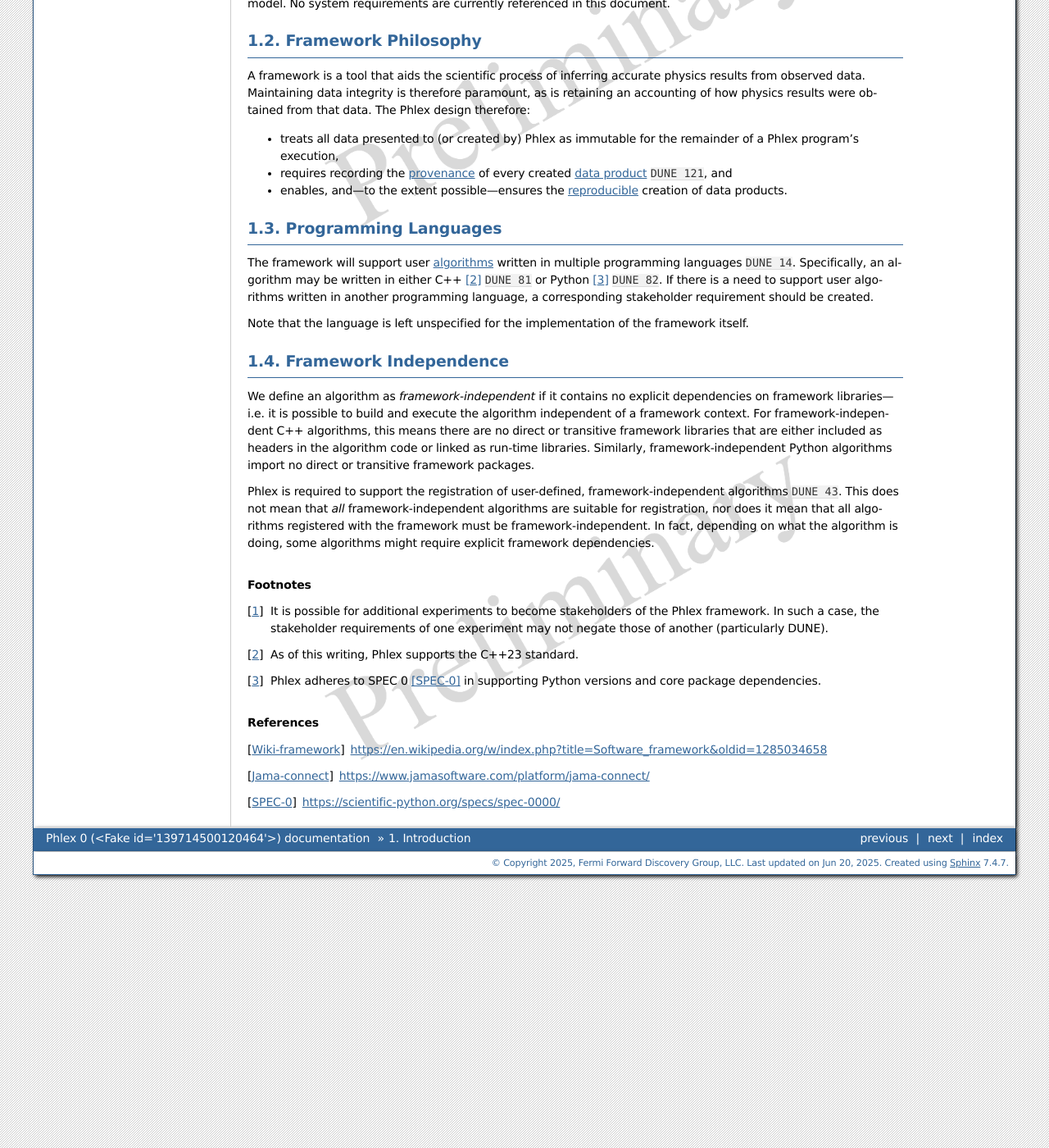
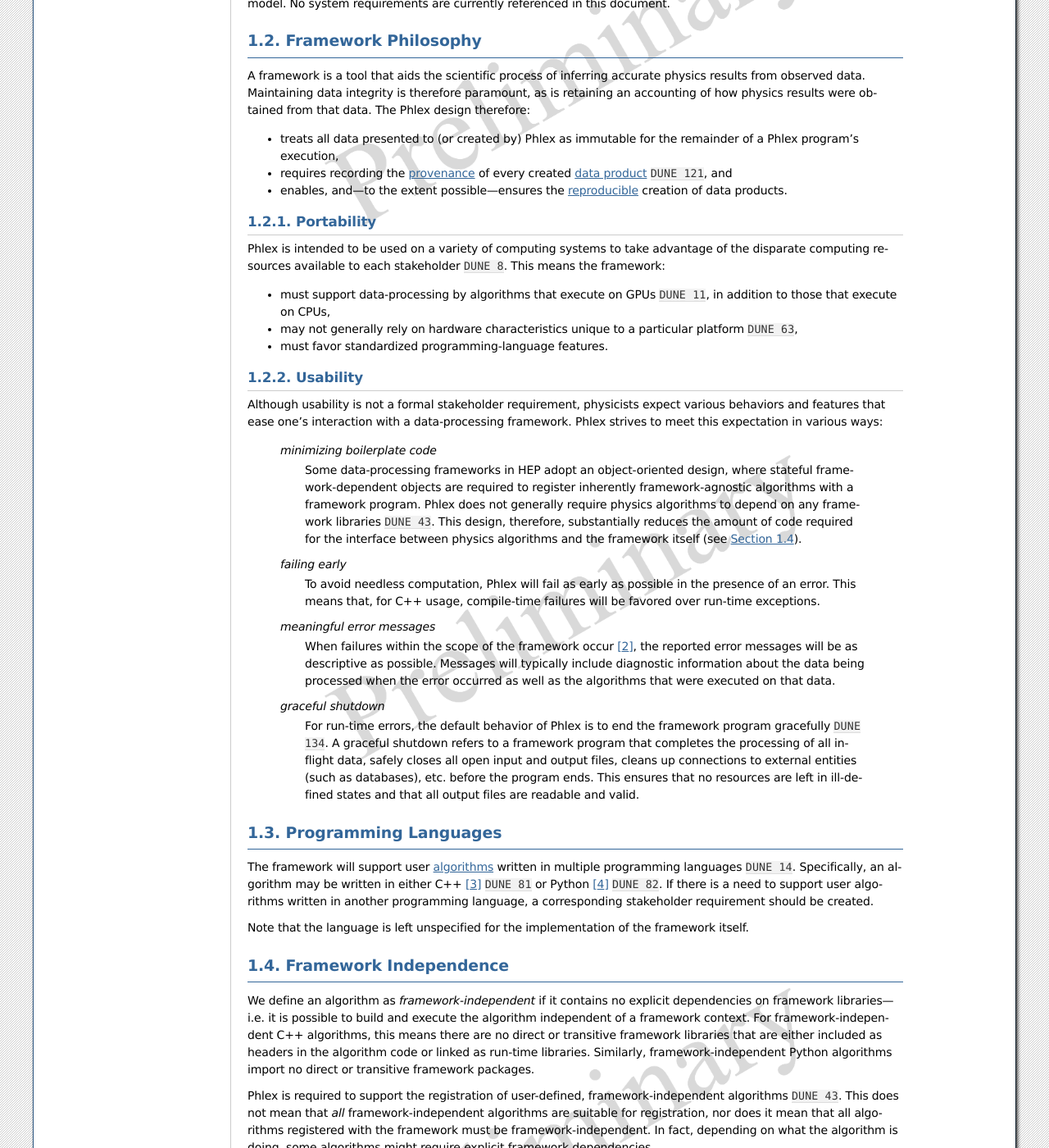
Before and after one commit to Framework-R-D/phlex-design, a Sphinx documentation site: the page built from doc/introduction.rst, in a window 1280 px wide and 1400 px high, scrolled down 913 px. Shown: the whole window at 82% size. Built offline with Sphinx 7.4.7, drawn with Linux system fonts in a browser that asks for light colours; cross-references to code outside the pages are shown as plain code; some of the changed text lies outside the part shown.

Commit message:
Introductory sections on portability and usability

```diff
--- a/doc/introduction.rst
+++ b/doc/introduction.rst
@@ -59,6 +59,44 @@
 - requires recording the :term:`provenance` of every created :term:`data product` :need:`DUNE 121`, and
 - enables, and---to the extent possible---ensures the :term:`reproducible` creation of data products.
 
+-----------
+Portability
+-----------
+
+Phlex is intended to be used on a variety of computing systems to take advantage of the disparate computing resources available to each stakeholder :need:`DUNE 8`.
+This means the framework:
+
+- must support data-processing by algorithms that execute on GPUs :need:`DUNE 11`, in addition to those that execute on CPUs,
+- may not generally rely on hardware characteristics unique to a particular platform :need:`DUNE 63`,
+- must favor standardized programming-language features.
+
+---------
+Usability
+---------
+
+Although usability is not a formal stakeholder requirement, physicists expect various behaviors and features that ease one's interaction with a data-processing framework.
+Phlex strives to meet this expectation in various ways:
+
+    *minimizing boilerplate code*
+        Some data-processing frameworks in HEP adopt an object-oriented design, where stateful framework-dependent objects are required to register inherently framework-agnostic algorithms with a framework program.
+        Phlex does not generally require physics algorithms to depend on any framework libraries :need:`DUNE 43`.
+        This design, therefore, substantially reduces the amount of code required for the interface between physics algorithms and the framework itself (see :numref:`introduction:Framework Independence`).
+
+    *failing early*
+        To avoid needless computation, Phlex will fail as early as possible in the presence of an error.
+        This means that, for C++ usage, compile-time failures will be favored over run-time exceptions.
+
+    *meaningful error messages*
+        When failures within the scope of the framework occur [#errors]_, the reported error messages will be as descriptive as possible.
+        Messages will typically include diagnostic information about the data being processed when the error occurred as well as the algorithms that were executed on that data.
+
+    *graceful shutdown*
+        For run-time errors, the default behavior of Phlex is to end the framework program gracefully :need:`DUNE 134`.
+        A graceful shutdown refers to a framework program that completes the processing of all in-flight data, safely closes all open input and output files, cleans up connections to external entities (such as databases), etc. before the program ends.
+        This ensures that no resources are left in ill-defined states and that all output files are readable and valid.
+
+
+
 =====================
 Programming Languages
 =====================
@@ -84,6 +122,7 @@
 
 .. [#f1] It is possible for additional experiments to become stakeholders of the Phlex framework.
          In such a case, the stakeholder requirements of one experiment may not negate those of another (particularly DUNE).
+.. [#errors] Any errors that occur within an algorithm must be handled by the algorithm itself, unless the intention of the algorithm author is to allow the error to propagate up to the code that invokes the algorithm.
 .. [#f2] As of this writing, Phlex supports the C++23 standard.
 .. [#f3] Phlex adheres to SPEC 0 [SPEC-0]_ in supporting Python versions and core package dependencies.
 
```
Also changed, not shown: doc/appendices/requirements.rst (+8 -2 lines).
